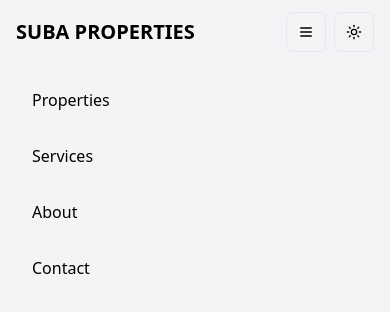
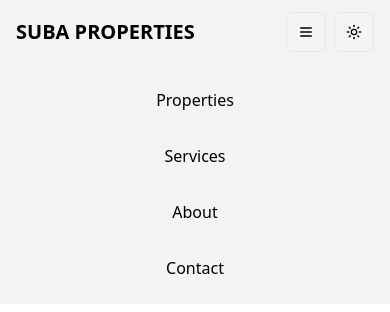
Before and after one commit to WilliamGiammona/subacorp, a Next.js app: page / in a window 390 px wide. Both pictures are taken after a click on the button 306 px from the left and 32 px from the top of the page. Shown: the top 312 px of the page. Built offline with nearby package versions, Linux system fonts and the light colour scheme.

Commit message:
code refactor

```diff
--- a/app/components/ui/navigation/NavBar.tsx
+++ b/app/components/ui/navigation/NavBar.tsx
@@ -72,25 +72,25 @@ export default function NavBar() {
 
         {/* Mobile Menu Overlay */}
         {isMenuOpen && (
-          <div className="fixed inset-0 top-16 bg-gray-100 dark:bg-gray-900 z-50">
+          <div className="fixed inset-x-0 top-16 bg-gray-100 dark:bg-gray-900 z-50">
             <div className="flex flex-col p-4 space-y-4">
               <Link href="/properties" onClick={() => setIsMenuOpen(false)}>
-                <div className="px-4 py-2 hover:bg-gray-200 dark:hover:bg-gray-800 rounded-md">
+                <div className="px-4 py-2 text-center hover:bg-gray-200 dark:hover:bg-gray-800 rounded-md">
                   Properties
                 </div>
               </Link>
               <Link href="/services" onClick={() => setIsMenuOpen(false)}>
-                <div className="px-4 py-2 hover:bg-gray-200 dark:hover:bg-gray-800 rounded-md">
+                <div className="px-4 py-2 text-center hover:bg-gray-200 dark:hover:bg-gray-800 rounded-md">
                   Services
                 </div>
               </Link>
               <Link href="/about" onClick={() => setIsMenuOpen(false)}>
-                <div className="px-4 py-2 hover:bg-gray-200 dark:hover:bg-gray-800 rounded-md">
+                <div className="px-4 py-2 text-center hover:bg-gray-200 dark:hover:bg-gray-800 rounded-md">
                   About
                 </div>
               </Link>
               <Link href="/contact" onClick={() => setIsMenuOpen(false)}>
-                <div className="px-4 py-2 hover:bg-gray-200 dark:hover:bg-gray-800 rounded-md">
+                <div className="px-4 py-2 text-center hover:bg-gray-200 dark:hover:bg-gray-800 rounded-md">
                   Contact
                 </div>
               </Link>
```
